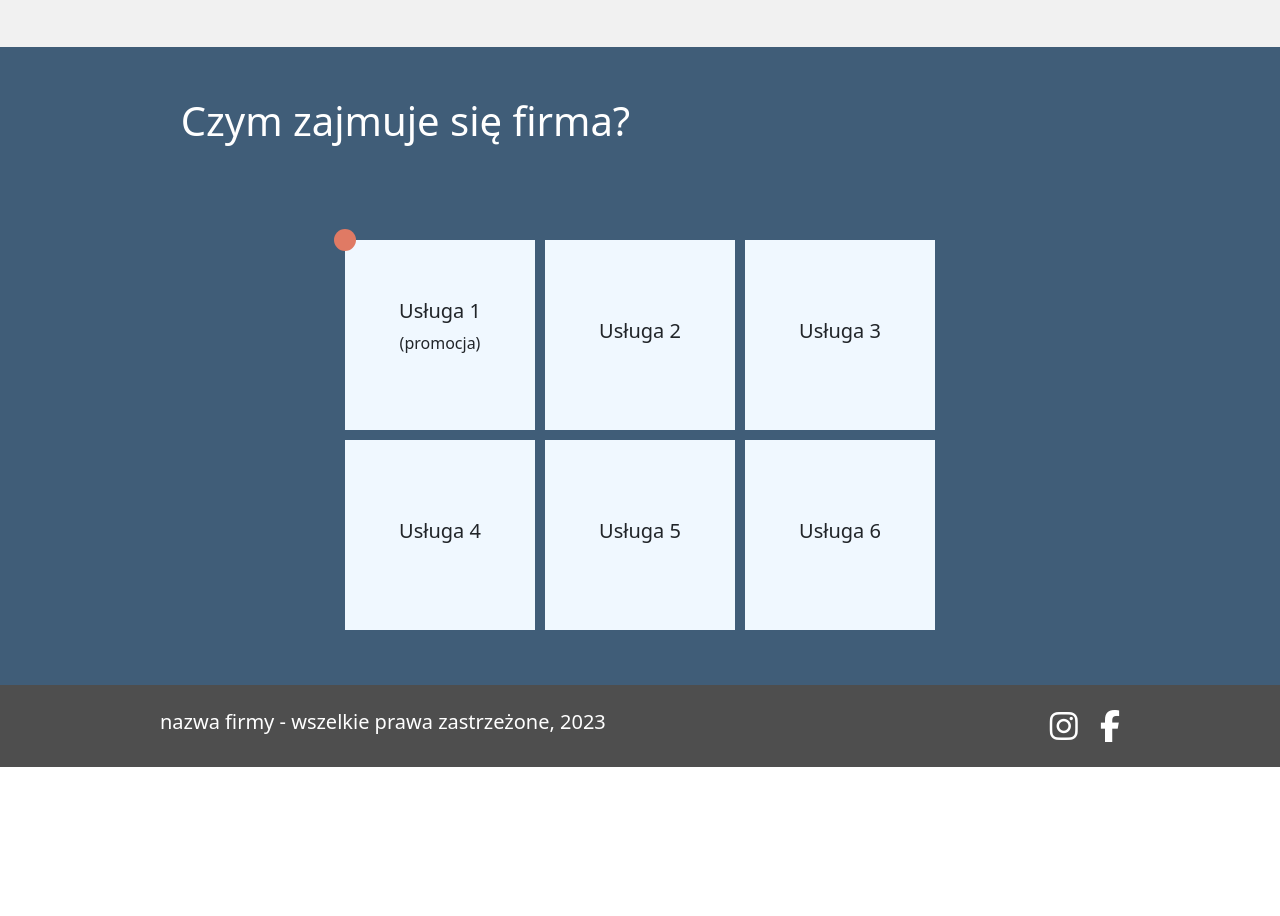
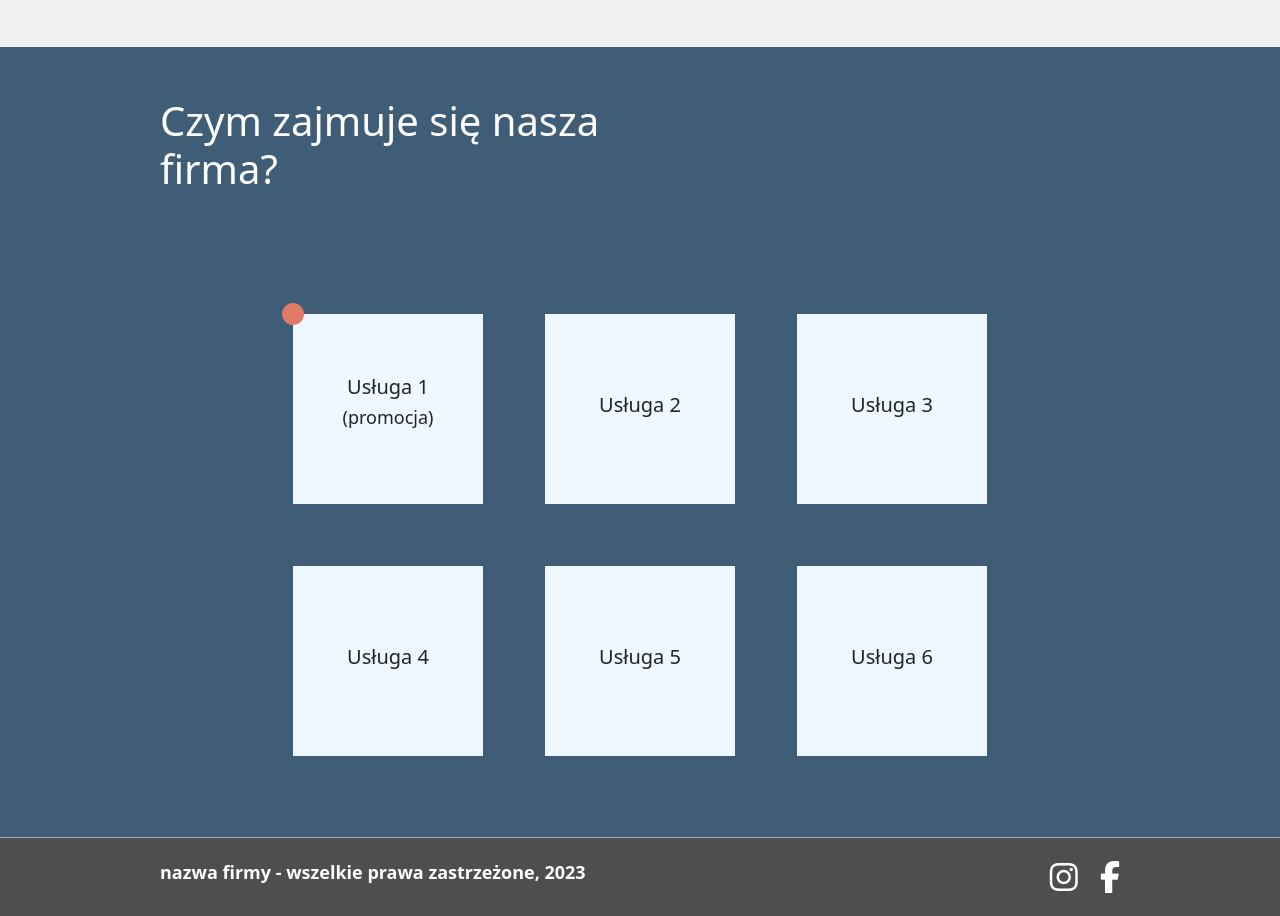
Before and after one commit to tasior99/projekt-2-html, a plain HTML site: page index.html in a window 1280 px wide. Shown: the part 1494-2410 px from the top of the page. Before the commit the page ends 2261 px from the top, so only its background shows below. Drawn offline with nearby package versions, Linux system fonts and the light colour scheme.

Commit message:
poprawki

```diff
--- a/index.html
+++ b/index.html
@@ -86,7 +86,7 @@
       </section>
       <section class="section" id="offer">
         <div class="sectionBackground" id="offerBackground"></div>
-        <div class="offerText"><h1>Czym zajmuje się firma?</h1></div>
+        <div class="offerText"><h1>Czym zajmuje się nasza firma?</h1></div>
         <div class="row">
           <div class="service promotion">
             <h5>Usługa 1</h5>
@@ -114,7 +114,7 @@
       <footer>
         <div class="sectionBackground" id="footerBackground"></div>
         <div class="name">
-          <h5>nazwa firmy - wszelkie prawa zastrzeżone, 2023</h5>
+          <h6>nazwa firmy - wszelkie prawa zastrzeżone, 2023</h6>
         </div>
         <div class="icon">
           <i class="fa-brands fa-instagram fa-2xl" id="instagram"></i>
--- a/style.css
+++ b/style.css
@@ -34,9 +34,13 @@
   .service {
     width: 338px;
     height: 331px;
+    margin: 18px;
   }
   footer {
     flex-direction: column;
+  }
+  .offerText {
+    margin-bottom: 41px;
   }
 }
 @media screen and (min-width: 960px) {
@@ -73,6 +77,10 @@
   }
   .offerText {
     margin-right: 469px;
+    margin-bottom: 82px;
+  }
+  .service {
+    margin: 31px;
   }
 }
 html {
@@ -186,7 +194,6 @@ footer > * {
 .service {
   position: relative;
   display: flex;
-  margin: 5px;
   background-color: aliceblue;
   flex-direction: column;
   justify-content: center;
@@ -198,13 +205,10 @@ footer > * {
 }
 .offerText {
   color: #ffffff;
-  margin-bottom: 82px;
 }
 .specialist {
   align-items: center;
   display: flex;
-  margin-right: -30px;
-  margin-left: -30px;
 }
 .specialist > * {
   margin: 15px 30px;
@@ -245,3 +249,13 @@ a {
 .our {
   margin-bottom: 78px;
 }
+h6 {
+  font-weight: 700;
+  line-height: 21px;
+  font-size: 18px;
+}
+p {
+  font-weight: 400;
+  font-size: 18px;
+  line-height: 21px;
+}
```
